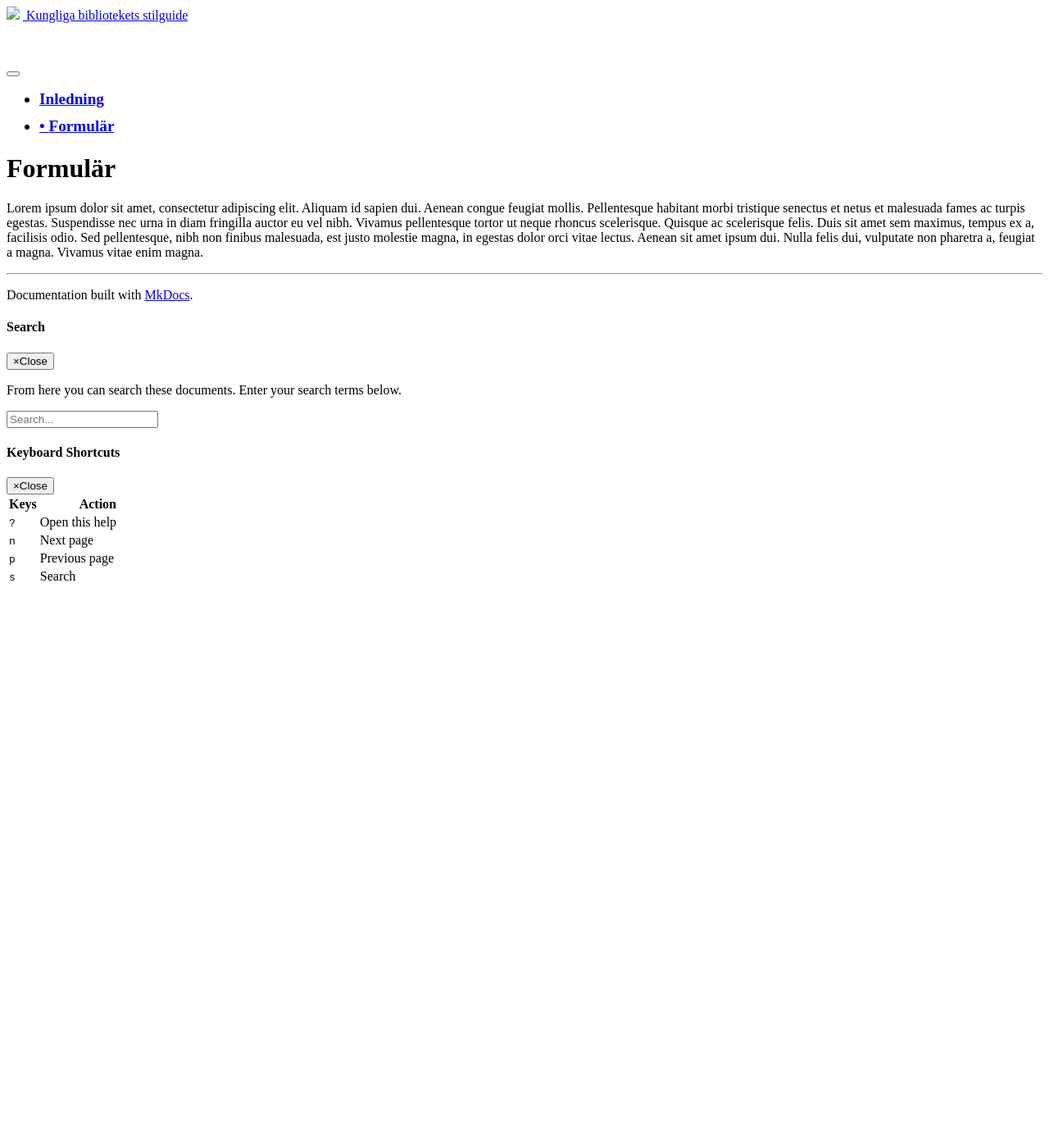
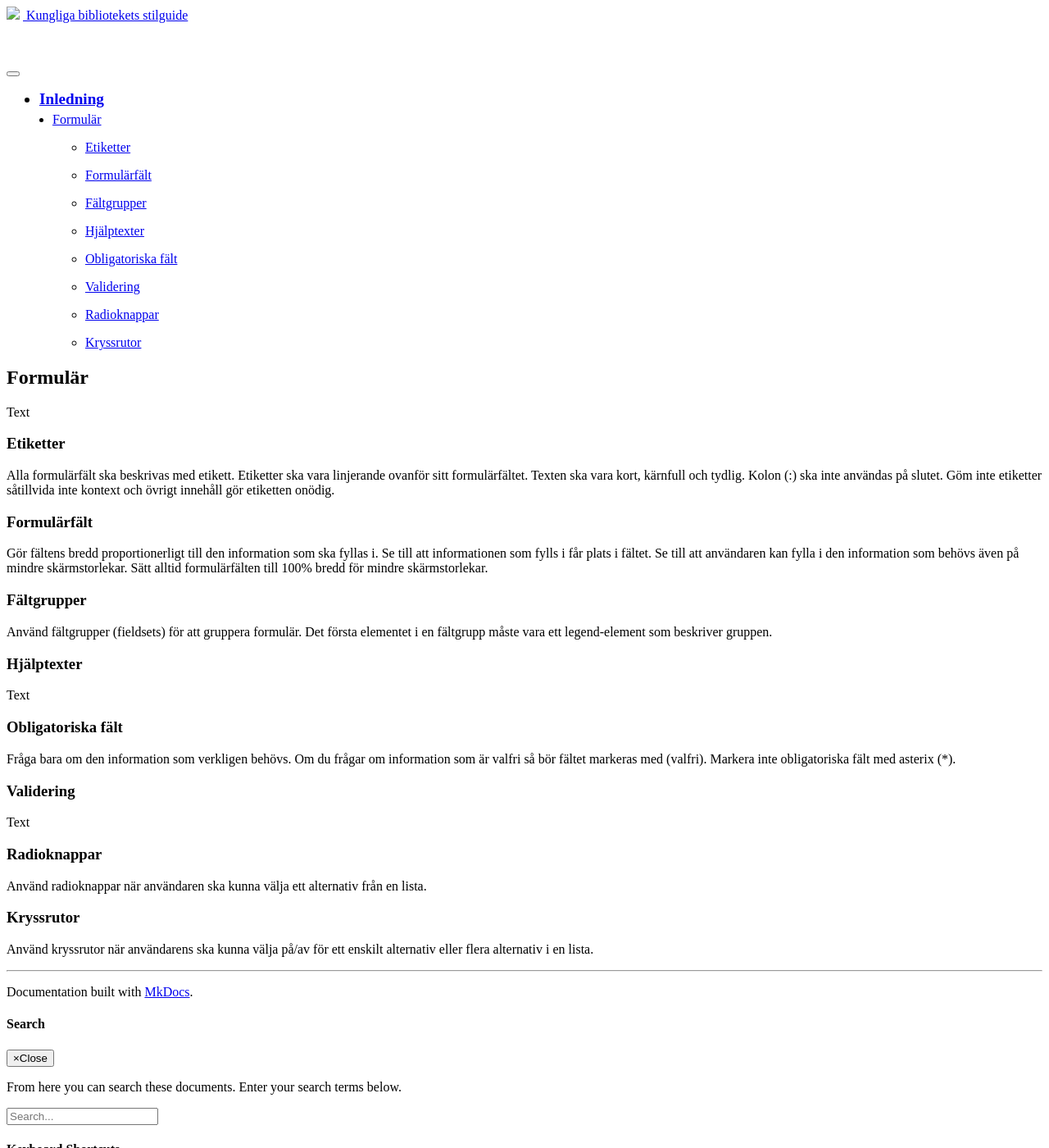
Before and after one commit to Kungbib/styleguide, an MkDocs documentation site: the page built from docs/forms.md, in a window 1280 px wide and 1400 px high. Shown: the whole window at 82% size. Built offline with MkDocs 1.6.1, drawn with Linux system fonts in a browser that asks for light colours; nearby versions of some CDN libraries; some web fonts are replaced; library files that are not in the unit come from our copies.

Commit message:
Update content and heading levels.

```diff
--- a/docs/forms.md
+++ b/docs/forms.md
@@ -1,3 +1,26 @@
-# Formulär
+## Formulär
+Text
 
-Lorem ipsum dolor sit amet, consectetur adipiscing elit. Aliquam id sapien dui. Aenean congue feugiat mollis. Pellentesque habitant morbi tristique senectus et netus et malesuada fames ac turpis egestas. Suspendisse nec urna in diam fringilla auctor eu vel nibh. Vivamus pellentesque tortor ut neque rhoncus scelerisque. Quisque ac scelerisque felis. Duis sit amet sem maximus, tempus ex a, facilisis odio. Sed pellentesque, nibh non finibus malesuada, est justo molestie magna, in egestas dolor orci vitae lectus. Aenean sit amet ipsum dui. Nulla felis dui, vulputate non pharetra a, feugiat a magna. Vivamus vitae enim magna.
+### Etiketter
+Alla formulärfält ska beskrivas med etikett. Etiketter ska vara linjerande ovanför sitt formulärfältet. Texten ska vara kort, kärnfull och tydlig. Kolon (:) ska inte användas på slutet. Göm inte etiketter såtillvida inte kontext och övrigt innehåll gör etiketten onödig.
+
+### Formulärfält
+Gör fältens bredd proportionerligt till den information som ska fyllas i. Se till att informationen som fylls i får plats i fältet. Se till att användaren kan fylla i den information som behövs även på mindre skärmstorlekar. Sätt alltid formulärfälten till 100% bredd för mindre skärmstorlekar.
+
+### Fältgrupper
+Använd fältgrupper (fieldsets) för att gruppera formulär. Det första elementet i en fältgrupp måste vara ett legend-element som beskriver gruppen.
+
+### Hjälptexter
+Text
+
+### Obligatoriska fält
+Fråga bara om den information som verkligen behövs. Om du frågar om information som är valfri så bör fältet markeras med (valfri). Markera inte obligatoriska fält med asterix (*).
+
+### Validering
+Text
+
+### Radioknappar
+Använd radioknappar när användaren ska kunna välja ett alternativ från en lista.
+
+### Kryssrutor
+Använd kryssrutor när användarens ska kunna välja på/av för ett enskilt alternativ eller flera alternativ i en lista.
```
